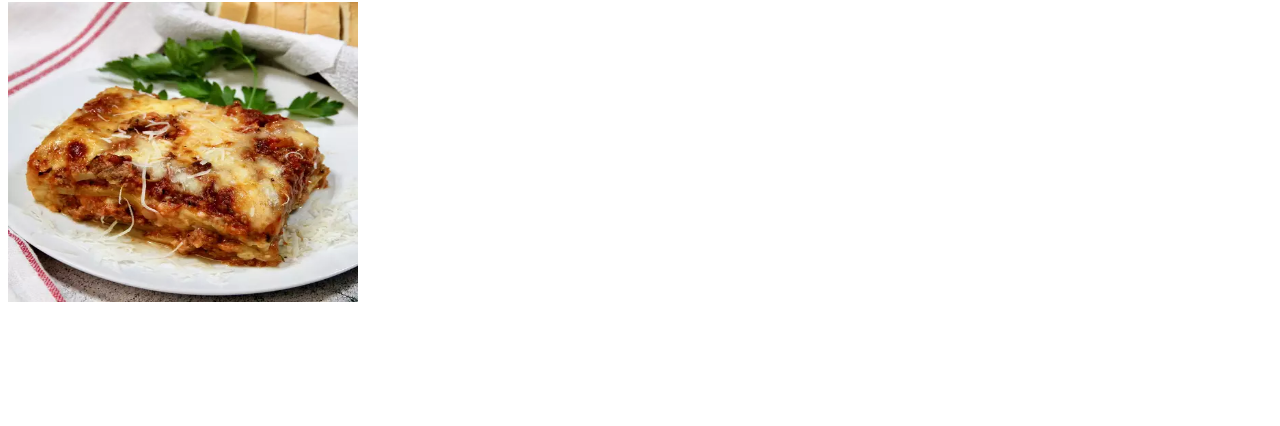
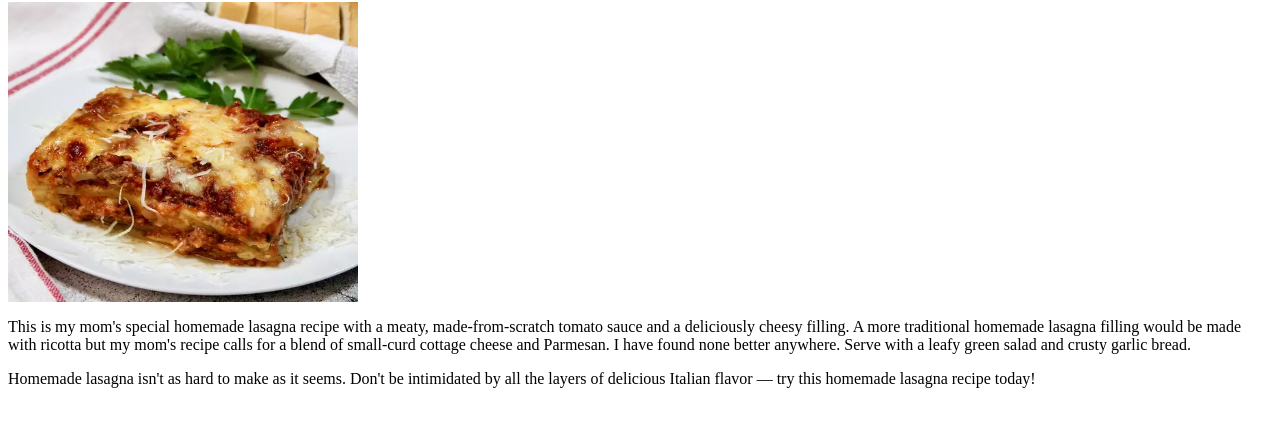
Before and after one commit to AliHassanL12/Odin-Recipes-, a plain HTML site: page recipes/lasagna.html in a window 1280 px wide. Shown: the part 64-490 px from the top of the page. Drawn offline with Linux system fonts and the light colour scheme.

Commit message:
Add description of recipe to lasagna page
Needed to add a brief description of the lasagna recipe to
the lasagna page.

```diff
--- a/recipes/lasagna.html
+++ b/recipes/lasagna.html
@@ -7,6 +7,13 @@
     <body>
         <h1>Lasagna</h1>
         <img src="../img/lasagna.webp" alt="Delicious Looking Lasagna" height="300" width="350">
+        <p>This is my mom's special homemade lasagna recipe with a meaty, made-from-scratch tomato sauce
+        and a deliciously cheesy filling. A more traditional homemade lasagna filling would be made with
+        ricotta but my mom's recipe calls for a blend of small-curd cottage cheese and Parmesan. I have
+        found none better anywhere. Serve with a leafy green salad and crusty garlic bread.</p>
+
+        <p>Homemade lasagna isn't as hard to make as it seems. Don't be intimidated by all the layers of
+           delicious Italian flavor — try this homemade lasagna recipe today!</p>
     </body>
 </html>
 </DOCTYPE>
```
